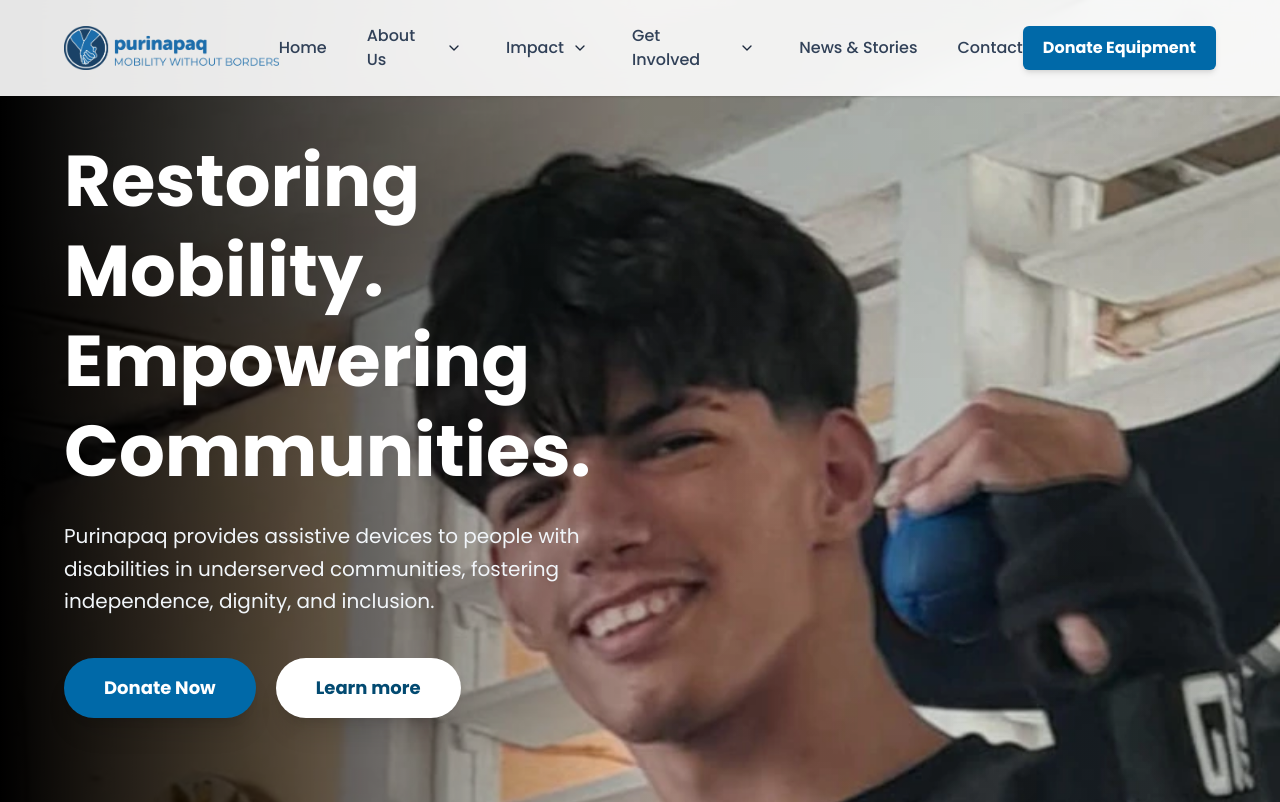
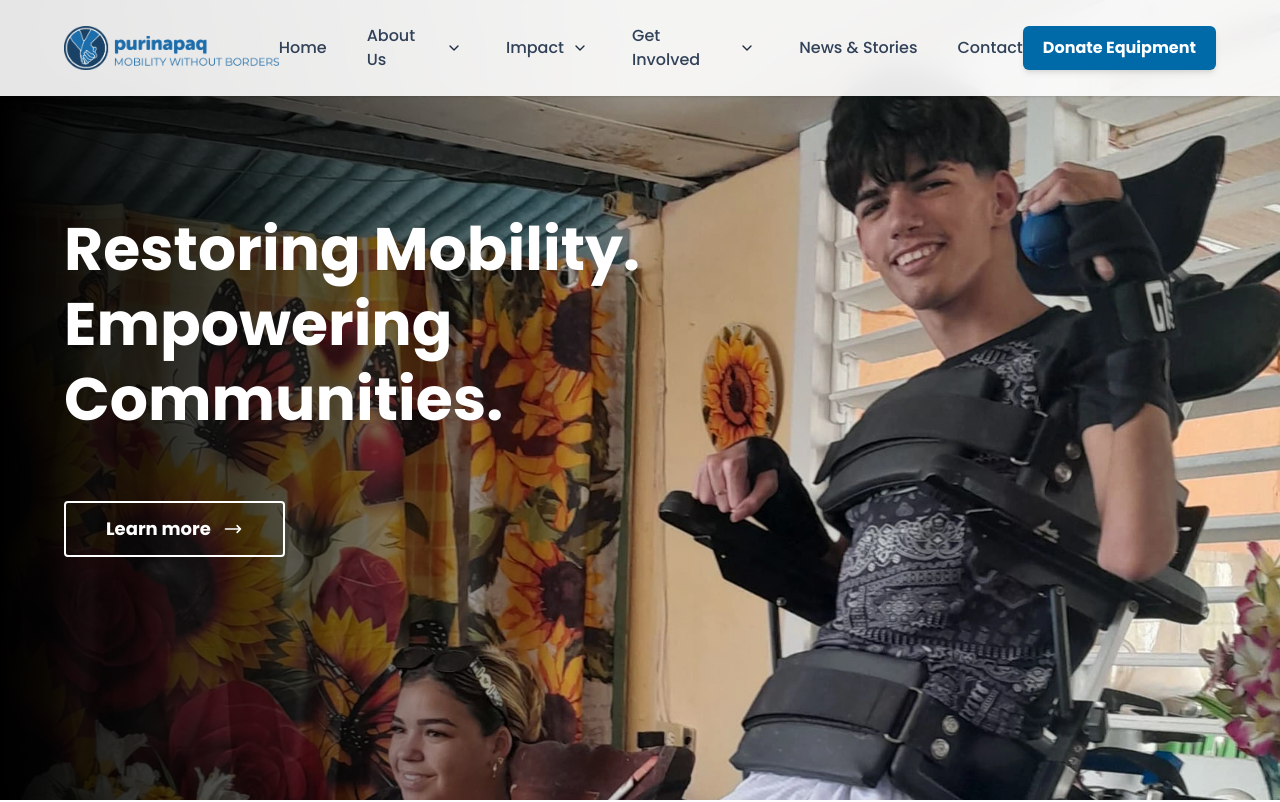
Before and after one commit to edgarromerodev/purinapaq, a React (Vite) app: page / in a window 1280 px wide. Shown: the top 802 px of the page. Built offline with nearby package versions, Linux system fonts and the light colour scheme.

Commit message:
agrege el seo para la pagina

```diff
--- a/index.html
+++ b/index.html
@@ -5,8 +5,58 @@
     <meta charset="UTF-8" />
     <link rel="shortcut icon" href="/favicon.webp" type="image/x-icon">
     <meta name="viewport" content="width=device-width, initial-scale=1.0" />
-    <title>Purinapaq</title>
 
+    <title>Purinapaq | Mobility Without Borders - Canadian Registered Charity</title>
+    <meta name="description" content="Purinapaq is a Canadian charity transforming lives by redistributing mobility devices. Helping those in need regain independence and dignity through wheelchair donations." />
+    <meta name="keywords" content="Purinapaq, mobility without borders, charity Canada, wheelchair donation, disability support, medical equipment refurbishment, José Orozco" />
+    <meta name="author" content="Purinapaq" />
+    <meta name="robots" content="index, follow" />
+
+    <meta property="og:type" content="website" />
+    <meta property="og:title" content="Purinapaq | Mobility Without Borders" />
+    <meta property="og:description" content="A commitment to dignity and inclusion. We refurbish and redistribute mobility equipment to underserved communities." />
+    <meta property="og:image" content="https://purinapaq.org/og-image.jpg" /> <meta property="og:url" content="https://purinapaq.org/" />
+    <meta property="og:site_name" content="Purinapaq" />
+
+    <meta name="twitter:card" content="summary_large_image" />
+    <meta name="twitter:title" content="Purinapaq | Transforming lives through mobility" />
+    <meta name="twitter:description" content="Canadian registered charity dedicated to regaining mobility and independence for individuals with disabilities." />
+    <meta name="twitter:image" content="https://purinapaq.org/og-image.jpg" />
+
+    <link rel="canonical" href="https://purinapaq.org/" />
+
+    <script async src="https://js.stripe.com/v3/buy-button.js"></script>
+
+    <script type="application/ld+json">
+    {
+      "@context": "https://schema.org",
+      "@type": "NGO",
+      "name": "Purinapaq - Mobility Without Borders",
+      "alternateName": "Purinapaq - Movilidad sin fronteras",
+      "url": "https://purinapaq.org/",
+      "logo": "https://purinapaq.org/favicon.webp",
+      "foundingDate": "2007",
+      "founder": {
+        "@type": "Person",
+        "name": "José Orozco"
+      },
+      "address": {
+        "@type": "PostalAddress",
+        "streetAddress": "306-30 Elsinore Path",
+        "addressLocality": "Etobicoke",
+        "addressRegion": "Ontario",
+        "postalCode": "M8V 3Z6",
+        "addressCountry": "CA"
+      },
+      "description": "Canadian registered charity providing mobility and assistive devices to people with disabilities in underserved communities.",
+      "taxID": "742640535RR0001",
+      "contactPoint": {
+        "@type": "ContactPoint",
+        "email": "donations@purinapaq.org",
+        "contactType": "customer support"
+      }
+    }
+    </script>
 </head>
 
 <body>
--- a/src/components/Navbar.jsx
+++ b/src/components/Navbar.jsx
@@ -171,7 +171,7 @@ export default function Navbar() {
                                     <a
                                         href={link.href}
                                         onClick={(e) => handleNavigation(e, link.href)}
-                                        className="text-xl font-bold text-slate-800"
+                                        className="text-xl font-semibold text-slate-800"
                                     >
                                         {link.name}
                                     </a>
--- a/src/sections/DonationCTA.jsx
+++ b/src/sections/DonationCTA.jsx
@@ -31,17 +31,15 @@ export default function DonationCTA() {
                             Your support is essential. At Purinapaq, we provide more than movement—we offer independence, dignity, and a more inclusive world where mobility is a right, not a privilege.
                         </p>
 
-                        <div className="flex flex-col sm:flex-row justify-center gap-4">
-                            <a
-                                href="https://www.canadahelps.org/en/charities/purinapaq-mobility-without-borders"
-                                target="_blank"
-                                rel="noopener noreferrer"
-                                aria-label="Donate now via CanadaHelps (opens in a new tab)"
-                                className="inline-flex items-center justify-center gap-2 bg-sky-600 hover:bg-sky-700 text-white px-10 py-4 rounded-full font-bold text-lg transition-all transform hover:scale-105 shadow-lg active:scale-95"
+                        <div className="flex flex-col items-center justify-center gap-6 bg-white/5 backdrop-blur-sm p-8 rounded-[2rem] border border-white/10 max-w-md mx-auto">
+                            <h4 className="text-white font-semibold text-sm ">
+                                Credit Card or Digital Wallet
+                            </h4>
+                            <stripe-buy-button
+                                buy-button-id="buy_btn_1TIu7aCZmNSjYL4FIWzXOcRe"
+                                publishable-key="pk_live_51TIAo3CZmNSjYL4FFbJZuqSWIdym5nanxGcu4vA8HehPAWNs4Tbp6GpOLF3SVBcjHEw6oL0aFKJhHBQLSAtytcCr00M6V4oqYK"
                             >
-                                <CreditCard size={22} />
-                                Donate Online Now
-                            </a>
+                            </stripe-buy-button>
                         </div>
                         <p className="mt-8 text-sm text-sky-200 font-medium">
                             Donors receive official donation receipts for tax purposes.
--- a/src/sections/EquipmentDonation.jsx
+++ b/src/sections/EquipmentDonation.jsx
@@ -1,6 +1,6 @@
 import React from "react";
 import { useInView } from "react-intersection-observer";
-import { Truck, Heart, Info, CheckCircle2, ClipboardCheck } from "lucide-react";
+import { Truck, Heart, CheckCircle2, ClipboardCheck } from "lucide-react";
 
 export default function EquipmentDonation() {
     const { ref: refHeader, inView: inViewHeader } = useInView({ triggerOnce: true, threshold: 0.2 });
--- a/src/sections/HeroSection.jsx
+++ b/src/sections/HeroSection.jsx
@@ -40,7 +40,7 @@ export default function HeroSection() {
                         {/* TÍTULO ACCESIBLE */}
                         <h1
                             id="hero-heading"
-                            className="text-4xl md:text-5xl lg:text-7xl font-bold leading-tight min-h-[140px] md:min-h-0"
+                            className="text-3xl md:text-4xl lg:text-6xl font-bold leading-tight min-h-[140px] md:min-h-0"
                         >
                             <Typewriter
                                 onInit={(typewriter) => {
@@ -64,29 +64,42 @@ export default function HeroSection() {
                         </h1>
 
                         <div className="animate-in fade-in slide-in-from-bottom-4 duration-1000 delay-700">
-                            <p className="text-lg md:text-xl mt-6 text-slate-100 leading-relaxed max-w-xl mx-auto lg:mx-0">
-                                Purinapaq provides assistive devices to people with disabilities in underserved communities, fostering independence, dignity, and inclusion.
-                            </p>
 
-                            <div className="mt-10 flex flex-wrap justify-center lg:justify-start gap-5">
-                                <a
-                                    href="https://www.canadahelps.org/en/charities/purinapaq-mobility-without-borders"
-                                    target="_blank"
-                                    rel="noopener noreferrer"
-                                    className="bg-sky-700 hover:bg-sky-800 text-white px-10 py-4 rounded-full font-bold transition-all shadow-xl text-lg inline-flex items-center active:scale-95"
-                                    aria-label="Donate now to Purinapaq (opens in a new tab)"
+<div className="mt-10 flex flex-col items-center lg:items-start gap-6">
+
+    {/* TARJETA DE STRIPE */}
+    <div className="animate-in fade-in zoom-in duration-700 delay-1000">
+        <stripe-buy-button
+            buy-button-id="buy_btn_1TIu7aCZmNSjYL4FIWzXOcRe"
+            publishable-key="pk_live_51TIAo3CZmNSjYL4FFbJZuqSWIdym5nanxGcu4vA8HehPAWNs4Tbp6GpOLF3SVBcjHEw6oL0aFKJhHBQLSAtytcCr00M6V4oqYK"
         >
-                                    Donate Now
-                                </a>
+        </stripe-buy-button>
+    </div>
 
+    {/* BOTÓN SECUNDARIO ESTILO STRIPE */}
     <button
         onClick={() => navigate('/mision-vision')}
-                                    className="bg-white hover:bg-slate-100 text-sky-900 px-10 py-4 rounded-full font-bold transition-all shadow-xl text-lg active:scale-95"
+        className="group relative flex items-center justify-center gap-3 bg-transparent hover:bg-white/5 text-white border-2 border-white px-10 py-3 rounded-sm font-bold transition-all duration-300 text-lg active:scale-95 overflow-hidden"
         aria-label="Learn more about our mission and vision"
     >
-                                    Learn more
+        <span className="relative z-10">Learn more</span>
+
+        {/* Icono de flecha que resalta */}
+        <svg
+            xmlns="http://www.w3.org/2000/svg"
+            className="h-5 w-5 transition-transform duration-300 group-hover:translate-x-2"
+            fill="none"
+            viewBox="0 0 24 24"
+            stroke="currentColor"
+        >
+            <path strokeLinecap="round" strokeLinejoin="round" strokeWidth={2} d="M17 8l4 4m0 0l-4 4m4-4H3" />
+        </svg>
+
+        {/* Efecto de subrayado animado al hacer hover */}
+        <span className="absolute bottom-2 left-10 right-14 h-[2px] bg-white transform scale-x-0 group-hover:scale-x-100 transition-transform duration-300 origin-left"></span>
     </button>
 </div>
+
                         </div>
                     </div>
 
```
Also changed, not shown: src/sections/GallerySection.jsx (+11 -2 lines). Lines whose indentation alone changed are shown as unchanged.
